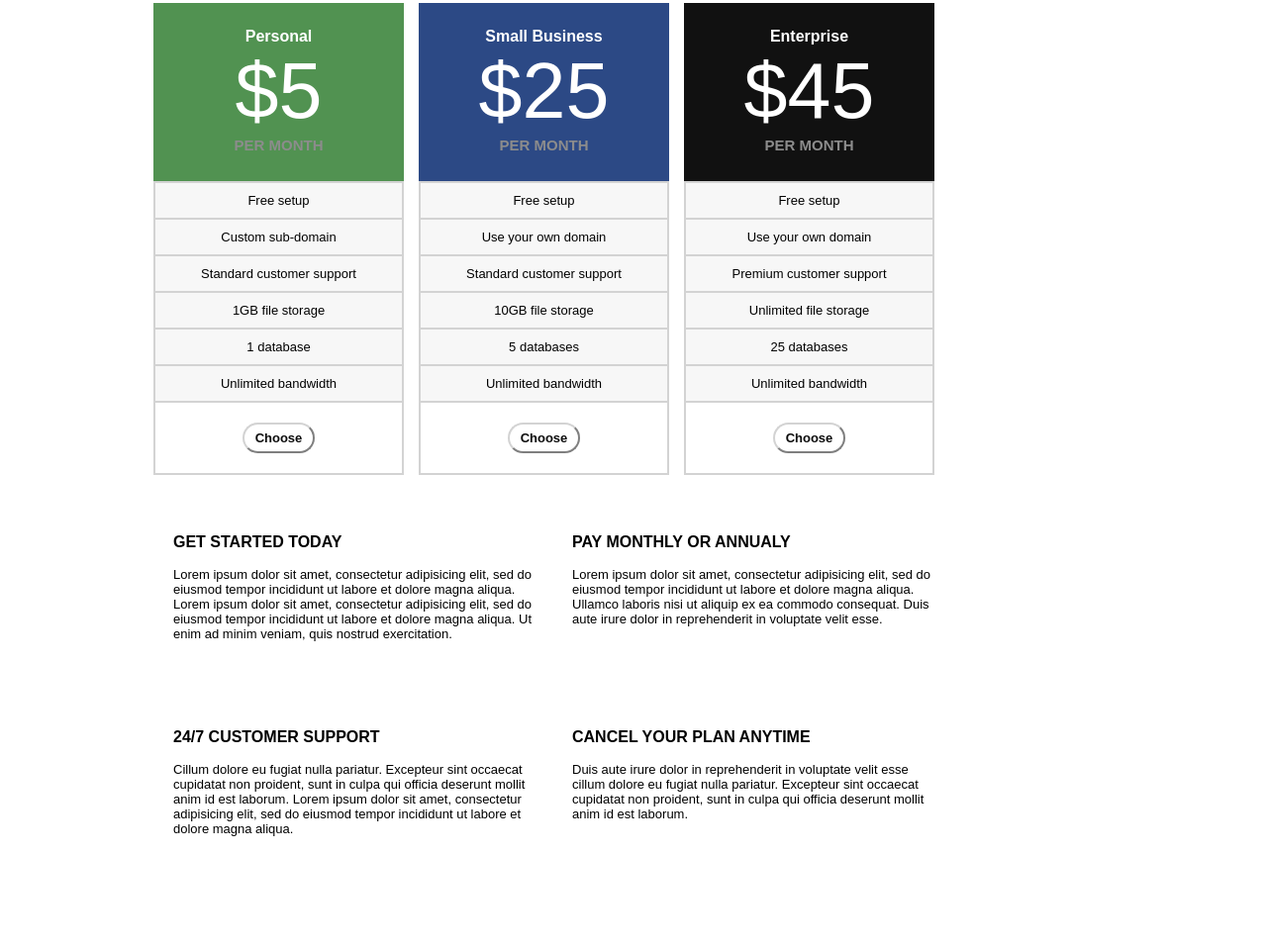
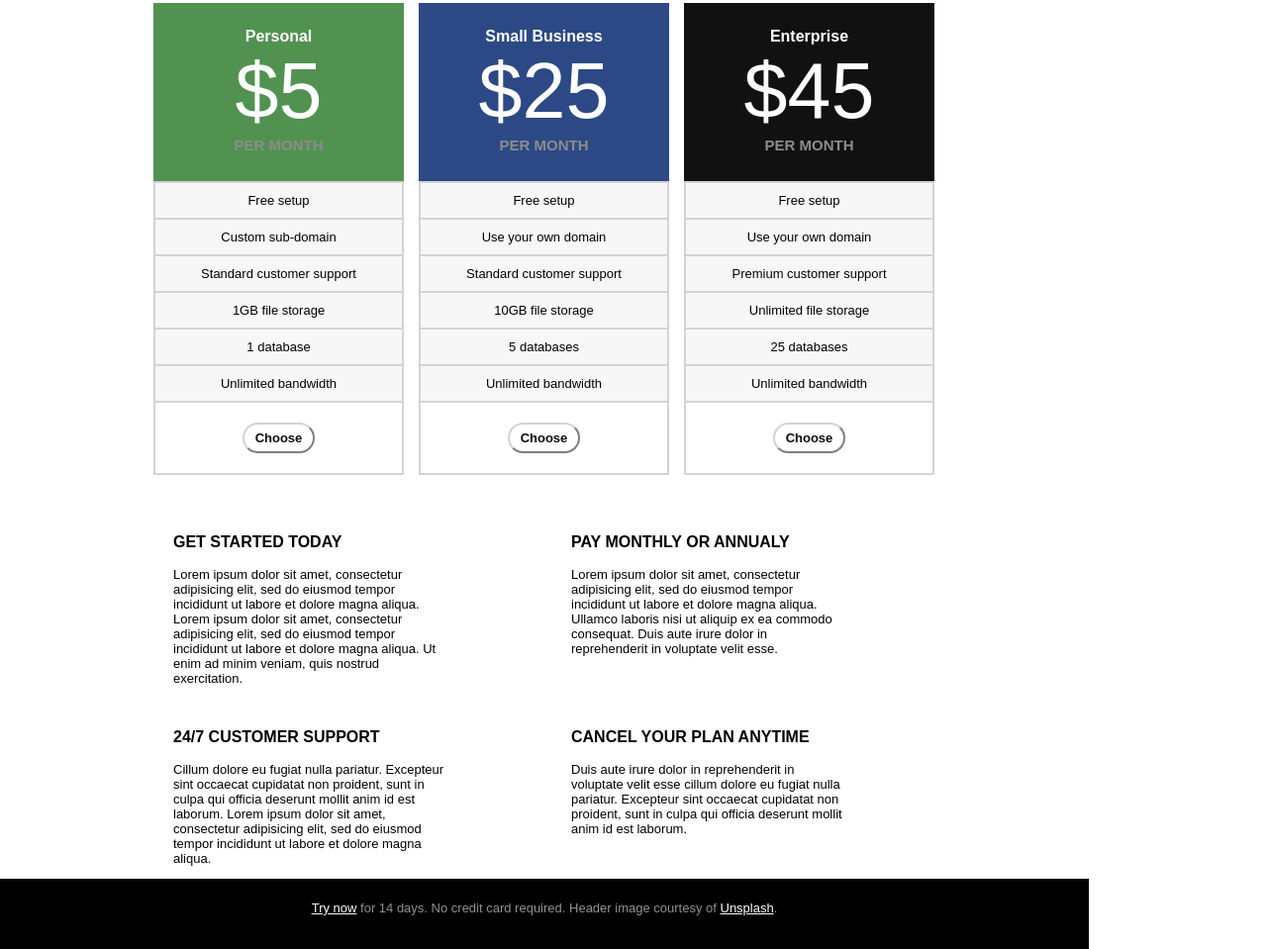
Before and after one commit to BenjieCodes/Image-to-HTML-CSS-Normal, a plain HTML site: page index.html in a window 1280 px wide. Shown: the part 393-1352 px from the top of the page at 99% size. Before the commit the page ends 1251 px from the top, so only its background shows below. Drawn offline with Linux system fonts and the light colour scheme.

Commit message:
Finished normal mode for week 1.

```diff
--- a/css/main.css
+++ b/css/main.css
@@ -14,6 +14,11 @@ nav {
   margin-bottom: 8px;
 }
 
+nav a {
+  text-decoration: none;
+  color: #828282;
+}
+
 .logo {
   margin-left: 13px;
 }
@@ -25,6 +30,7 @@ nav {
 .pricing {
   margin-left: 27px;
   font-weight: 600;
+  color: black;
 }
 
 .contact {
@@ -183,7 +189,7 @@ button {
 
 
 .box {
-  width: 365px;
+  width: 278px;
   text-align: left;
   float: left;
 
@@ -204,7 +210,7 @@ button {
 }
 
 .box2 {
-  margin-left: 38px;
+  margin-left: 124px;
   height: 182px;
 }
 
@@ -215,5 +221,20 @@ button {
 
 .box4 {
   margin-top: 15px;
-  margin-left: 38px;
+  margin-left: 124px;
 }
+
+footer {
+  color: #919191;
+  width: 1100px;
+  height: 62px;
+  float: left;
+  background: black;
+  text-align: center;
+  font-size: 13px;
+  padding-top: 9px;
+}
+
+footer span a {
+  color: white;
+}
--- a/index.html
+++ b/index.html
@@ -11,10 +11,18 @@
       <body>
       <header>
         <nav>
-            <span class="logo">YOUR LOGO</span>
-            <span class="home">Home</span>
-            <span class="pricing">Pricing</span>
-            <span class="contact">Contact</span>
+            <a href="">
+              <span class="logo">YOUR LOGO</span>
+            </a>
+            <a href="">
+              <span class="home">Home</span>
+            </a>
+            <a href="">
+              <span class="pricing">Pricing</span>
+            </a>
+            <a href="">
+              <span class="contact">Contact</span>
+            </a>
         </nav>
       </header>
         <div class="image">
@@ -61,7 +69,6 @@
                   </div>
                 </div>
           </div>
-
         <div class="bluetext texts">
           <div class="description">
             <li class="top">Free setup</li>
@@ -75,7 +82,6 @@
               </div>
             </div>
           </div>
-
         <div class="blacktext texts">
           <div class="description">
             <li class="top">Free setup</li>
@@ -90,19 +96,15 @@
             </div>
           </div>
 
-
         <div class="details">
-
             <div class="box1 box">
             <div class="benefits"><p>GET STARTED TODAY</p></div>
             <div class="instructions"><p>Lorem ipsum dolor sit amet, consectetur adipisicing elit, sed do eiusmod tempor incididunt ut labore et dolore magna aliqua. Lorem ipsum dolor sit amet, consectetur adipisicing elit, sed do eiusmod tempor incididunt ut labore et dolore magna aliqua. Ut enim ad minim veniam, quis nostrud exercitation.</p></div>
             </div>
-
             <div class="box2 box">
             <div class="benefits"><p>PAY MONTHLY OR ANNUALY</p></div>
             <div class="instructions"><p>Lorem ipsum dolor sit amet, consectetur adipisicing elit, sed do eiusmod tempor incididunt ut labore et dolore magna aliqua. Ullamco laboris nisi ut aliquip ex ea commodo consequat. Duis aute irure dolor in reprehenderit in voluptate velit esse.</p></div>
             </div>
-
             <div class="box3 box">
             <div class="benefits"><p>24/7 CUSTOMER SUPPORT</p></div>
             <div class="instructions"><p>Cillum dolore eu fugiat nulla pariatur. Excepteur sint occaecat cupidatat non proident, sunt in culpa qui officia deserunt mollit anim id est laborum. Lorem ipsum dolor sit amet, consectetur adipisicing elit, sed do eiusmod tempor incididunt ut labore et dolore magna aliqua.</p></div>
@@ -113,5 +115,11 @@
           </div>
         </div>
 
+        <footer>
+          <p><span><a href="">Try now</a></span> for 14 days. No credit card required. Header image courtesy of
+            <span><a href="">Unsplash</a></span>.
+        </footer>
+
+
     </body>
   </main>
```
